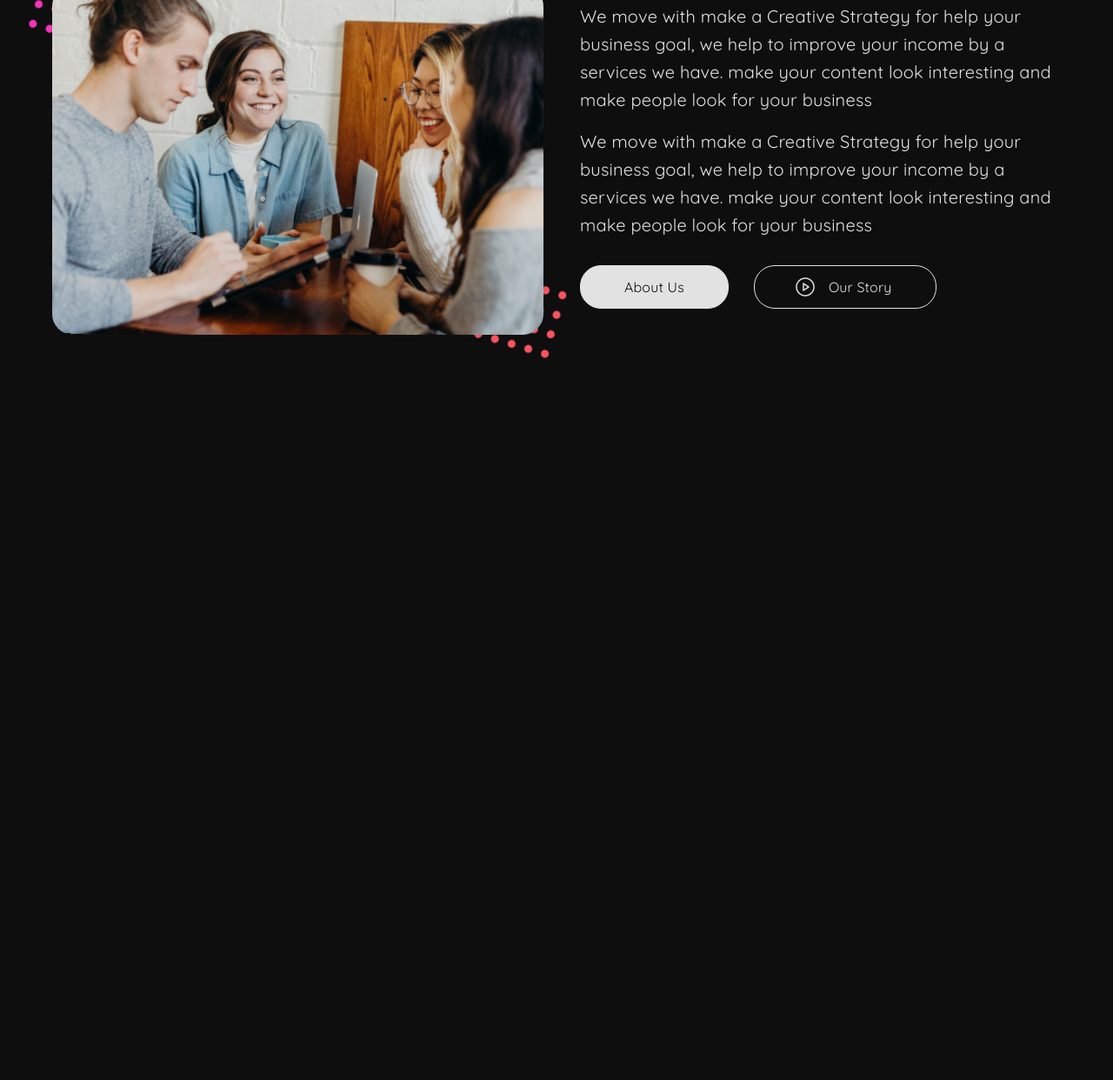
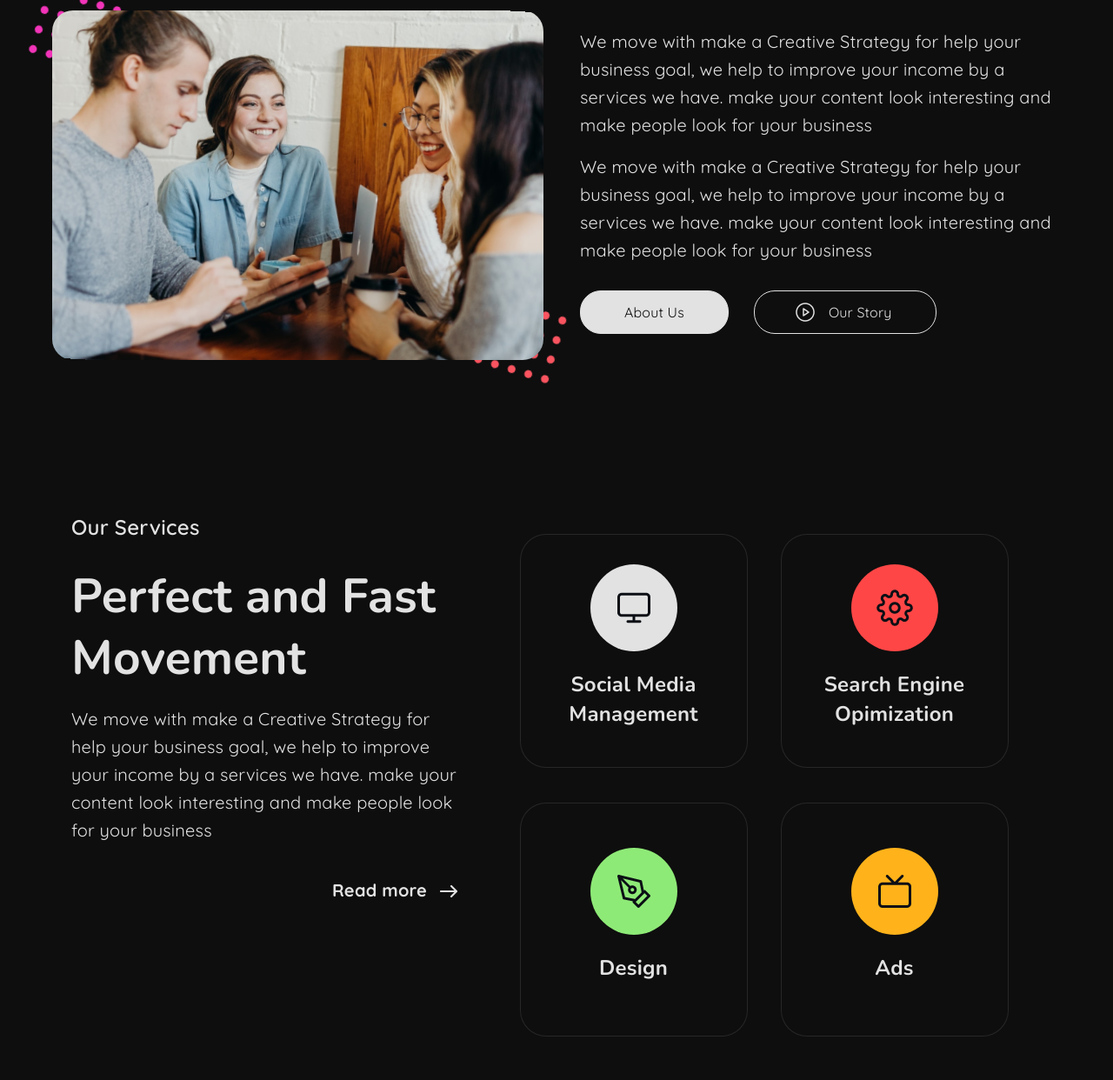
Before and after one commit to Mackedonec/agency, a website: page dev/index.html in a window 1280 px wide. Shown: the part 1471-2713 px from the top of the page at 87% size. Before the commit the page ends 1986 px from the top, so only its background shows below. Drawn offline with nearby package versions, Linux system fonts and the light colour scheme; files that its build step writes are made by us from their sources.

Commit message:
add services

```diff
--- a/dev/index.html
+++ b/dev/index.html
@@ -3,5 +3,6 @@
 <main class="wrapper home">
   @@include('templates/first-screen.html')
   @@include('templates/about.html')
+  @@include('templates/services.html')
 </main>
 @@include('templates/footer.html')
--- a/dev/sass/about.scss
+++ b/dev/sass/about.scss
@@ -1,5 +1,5 @@
 .about {
-  margin: 0 auto 100px;
+  margin: 0 auto 150px;
   .container {
     @include xxl {
       max-width: 1190px;
@@ -8,7 +8,6 @@
       text-align: center;
       margin-bottom: 40px;
       .about-subtitle {
-        font-family: $font-primary;
         font-weight: 600;
         line-height: 1;
         letter-spacing: 0.24px;
@@ -127,7 +126,6 @@
         margin-top: 10px;
       }
       .about-descript {
-        font-family: $font-primary;
         font-size: 20px;
         line-height: 1.6;
         letter-spacing: 0.2px;
--- a/dev/sass/global.scss
+++ b/dev/sass/global.scss
@@ -15,11 +15,16 @@ h4,
 h5,
 .h5,
 h6,
-.h6,
-p,
-a {
+.h6 {
   color: $title-color;
   font-family: $font-secondary;
+}
+
+a,
+p,
+span {
+  color: $title-color;
+  font-family: $font-primary;
 }
 
 .for-validator {
--- a/dev/sass/header.scss
+++ b/dev/sass/header.scss
@@ -17,6 +17,7 @@ header {
         letter-spacing: 0.18px;
         @include t05s;
         &:hover {
+          text-shadow: 3px 3px 3px $title-color;
           @include t05s;
           transform: translatey(-5px);
         }
--- /dev/null
+++ b/dev/sass/services.scss
@@ -0,0 +1,184 @@
+.services {
+  margin: 0 auto 150px;
+  .wrapper {
+    position: relative;
+    max-width: 525px;
+    margin: 0 auto 27px;
+    .services-subtitle {
+      font-size: 24px;
+      font-weight: 600;
+      line-height: 1;
+      letter-spacing: 0.24px;
+      @include xl {
+        text-align: center;
+      }
+      @include lg {
+        font-size: 18px;
+        letter-spacing: 0.18px;
+      }
+      @include md {
+        font-size: 16px;
+        letter-spacing: 0.16px;
+      }
+      @include sm {
+        font-size: 14px;
+        letter-spacing: 0.14px;
+      }
+    }
+    .services-title {
+      margin-top: 32px;
+      margin-bottom: 18px;
+      font-size: 55px;
+      font-weight: 700;
+      line-height: 1.3;
+      letter-spacing: 0.165px;
+      @include xl {
+        text-align: center;
+      }
+      @include lg {
+        font-size: 48px;
+        letter-spacing: 0.48px;
+      }
+      @include md {
+        font-size: 36px;
+        letter-spacing: 0.36px;
+      }
+      @include sm {
+        font-size: 24px;
+        letter-spacing: 0.28px;
+      }
+    }
+    .services-descript {
+      margin-bottom: 36px;
+      font-size: 20px;
+      font-weight: 400;
+      line-height: 1.6;
+      letter-spacing: 0.2px;
+      @include xl {
+        text-align: center;
+      }
+      @include sm {
+        font-size: 14px;
+        letter-spacing: 0.14px;
+      }
+    }
+    .services-link {
+      width: 140px;
+      display: inline-block;
+      text-decoration: none;
+      position: relative;
+      right: -360px;
+      font-size: 20px;
+      font-weight: 700;
+      line-height: 1.7;
+      letter-spacing: 0.2px;
+      @include t05s;
+      &::after {
+        content: "";
+        position: absolute;
+        right: -6px;
+        top: 6px;
+        width: 24px;
+        height: 24px;
+        background-image: url(assets/img/link-arrow.png);
+        background-repeat: no-repeat;
+        background-position: center;
+        background-size: cover;
+        @include t05s;
+      }
+      &:hover {
+        text-shadow: 1px 1px 3px $title-color;
+        @include t05s;
+        &::after {
+          right: 0;
+        }
+      }
+      @include xxl {
+        right: -300px;
+      }
+      @include xl {
+        right: -5px;
+      }
+      @include sm {
+        font-size: 14px;
+        letter-spacing: 0.14px;
+        &::after {
+          right: 37px;
+          top: 3px;
+          width: 16px;
+          height: 16px;
+        }
+        &:hover {
+          &::after {
+            right: 41px;
+          }
+        }
+      }
+    }
+  }
+  .row {
+    &.wrapper {
+      max-width: 600px;
+
+      .col-md-6 {
+        padding: 20px;
+      }
+      .services-box {
+        margin: 0 auto;
+        background-color: $primary-color;
+        border-radius: 30px;
+        border: 1px solid #ffffff1a;
+        width: 262px;
+        height: 269px;
+        display: flex;
+        align-items: center;
+        justify-content: center;
+        flex-direction: column;
+        @include t05s;
+        &:hover {
+          @include t05s;
+          background-color: $secondary-color;
+        }
+
+        .services-name {
+          text-align: center;
+          font-size: 24px;
+          font-weight: 700;
+          line-height: 1.41;
+          letter-spacing: 0.24px;
+          @include sm {
+            width: 112px;
+            font-size: 16px;
+            letter-spacing: 0.16px;
+          }
+        }
+
+        .img-box {
+          width: 100px;
+          height: 100px;
+          display: flex;
+          justify-content: center;
+          align-items: center;
+          border-radius: 50%;
+          margin-bottom: 22px;
+
+          &.img-1 {
+            background-color: #e2e2e2;
+          }
+
+          &.img-2 {
+            background-color: #ff4646;
+          }
+
+          &.img-3 {
+            background-color: #8eea77;
+          }
+
+          &.img-4 {
+            background-color: #ffb21a;
+          }
+        }
+      }
+    }
+  }
+}
--- a/dev/style.scss
+++ b/dev/style.scss
@@ -4,5 +4,6 @@
 @import "sass/header";
 @import "sass/first-screen";
 @import "sass/about";
+@import "sass/services";
 @import "sass/footer";
 @import "sass/keyframes";
--- a/dev/templates/about.html
+++ b/dev/templates/about.html
@@ -1,4 +1,4 @@
-<section class="about">
+<section class="about" id="about">
   <div class="container">
     <div class="wrapper-title">
       <span class="h4 about-subtitle">About Us</span>
--- a/dev/templates/header.html
+++ b/dev/templates/header.html
@@ -17,10 +17,10 @@
             <a class="nav-link" aria-current="page" href="#">Home</a>
           </li>
           <li class="nav-item">
-            <a class="nav-link" href="#">About</a>
+            <a class="nav-link" href="#about">About</a>
           </li>
           <li class="nav-item">
-            <a class="nav-link" href="#">Sevices</a>
+            <a class="nav-link" href="#services">Services</a>
           </li>
           <li class="nav-item">
             <a class="nav-link" href="#">Projects</a>
--- /dev/null
+++ b/dev/templates/services.html
@@ -0,0 +1,55 @@
+<section class="services" id="services">
+  <div class="container">
+    <div class="row">
+      <div class="col-xl-5">
+        <div class="wrapper">
+          <p class="services-subtitle">Our Services</p>
+          <h2 class="services-title">Perfect and Fast
+            Movement</h2>
+          <p class="services-descript">We move with make a Creative Strategy for help your business goal, we help to
+            improve your income by a services we have.
+            make your content look interesting and make people look for your business</p>
+          <a href="#" class="services-link">Read more</a>
+        </div>
+      </div>
+      <div class="col-xl-7">
+        <div class="row wrapper">
+          <div class="col-md-6">
+            <div class="services-box">
+              <div class="img-box img-1">
+                <img src="assets/img/services-monitor.png" alt="serv">
+              </div>
+              <h4 class="services-name">Social Media
+                Management</h4>
+            </div>
+          </div>
+          <div class="col-md-6">
+            <div class="services-box">
+              <div class="img-box img-2">
+                <img src="assets/img/services-settings.png" alt="serv">
+              </div>
+              <h4 class="services-name">Search Engine
+                Opimization</h4>
+            </div>
+          </div>
+          <div class="col-md-6">
+            <div class="services-box">
+              <div class="img-box img-3">
+                <img src="assets/img/services-pen.png" alt="serv">
+              </div>
+              <h4 class="services-name">Design</h4>
+            </div>
+          </div>
+          <div class="col-md-6">
+            <div class="services-box">
+              <div class="img-box img-4">
+                <img src="assets/img/services-tv.png" alt="serv">
+              </div>
+              <h4 class="services-name">Ads</h4>
+            </div>
+          </div>
+        </div>
+      </div>
+    </div>
+  </div>
+</section>
```
Also changed, not shown: dev/assets/img/link-arrow.png (added), dev/assets/img/services-monitor.png (added), dev/assets/img/services-pen.png (added), dev/assets/img/services-settings.png (added), dev/assets/img/services-tv.png (added).
